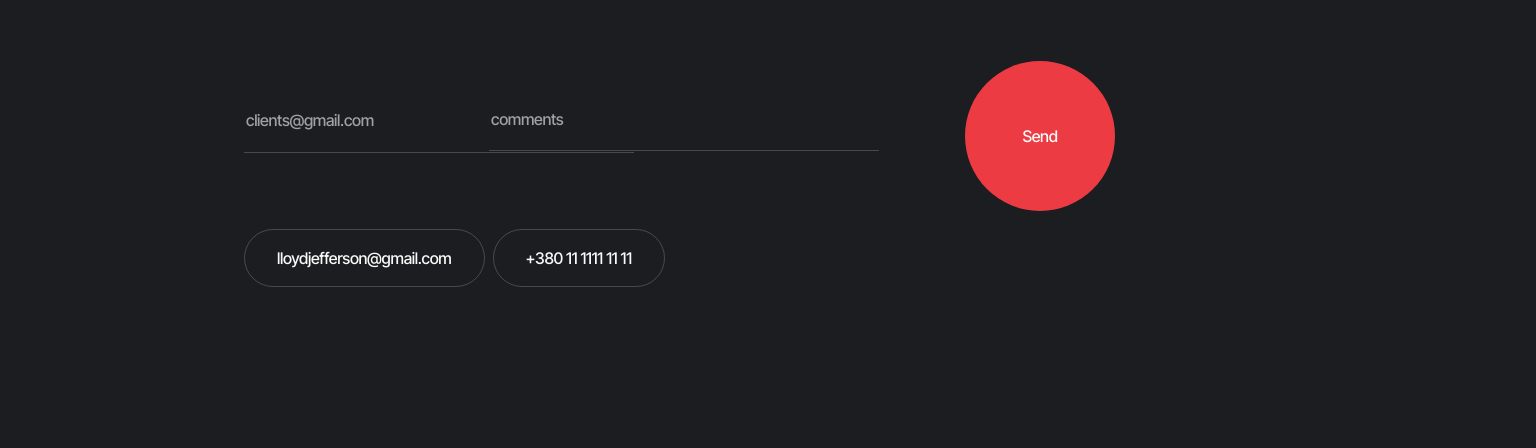
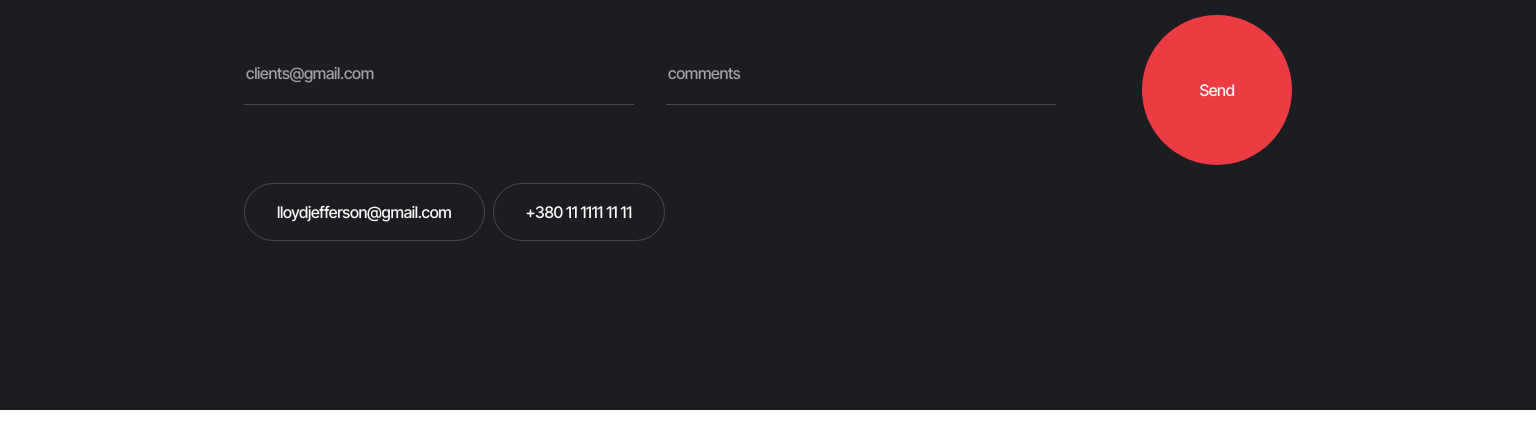
Before and after one commit to Serhii-Ivanchenko/js-project-team-07, a website built with Vite: page src/index.html in a window 1536 px wide. Shown: the part 4611-5059 px from the top of the page. After the commit the page ends 5021 px from the top, so only its background shows below. Built offline with nearby package versions, Linux system fonts and the light colour scheme; files whose address does not match are found by name.

Commit message:
Update css

```diff
--- a/src/css/work-together.css
+++ b/src/css/work-together.css
@@ -21,7 +21,7 @@
 @media screen and (min-width: 768px) {
   .footer-wrapper {
     width: 542px;
-    margin-bottom: 64px;
+    margin-bottom: 18px;
   }
 }
 
@@ -97,6 +97,7 @@
 @media screen and (min-width: 768px) {
   .footer-form-wrapper {
     margin-bottom: 0;
+    margin-top: 46px;
   }
 }
 
@@ -140,11 +141,22 @@
 }
 
 @media screen and (min-width: 768px) {
-  .footer-form-wrapper,
+  .footer-input-email,
   .footer-input-comments {
     width: 245px;
     height: 44px;
+  }
+}
+
+@media screen and (min-width: 768px) {
+  .footer-input-comments {
     margin-top: 46px;
+  }
+}
+
+@media screen and (min-width: 768px) {
+  .footer-form-wrapper {
+    width: 245px;
   }
 }
 
@@ -152,11 +164,13 @@
   .footer-input-email,
   .footer-input-comments {
     width: 390px;
+    height: 44px;
   }
 }
 
 @media screen and (min-width: 1440px) {
-  .footer-input-email {
+  .footer-form-wrapper {
+    width: 390px;
     margin-right: 32px;
   }
 }
```
